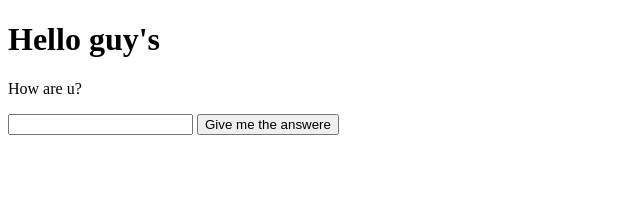
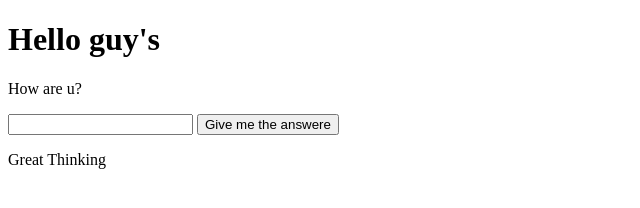
Before and after one commit to FiaruProject/project-1st-version, a plain HTML site: page index.html in a window 1280 px wide. Shown: the whole page, without its empty margins (0-640 px from the left). Drawn offline with Linux system fonts and the light colour scheme.

Commit message:
done the work

```diff
--- a/index.html
+++ b/index.html
@@ -11,5 +11,6 @@
     <p>How are u?</p>
     <input type="text">
     <button>Give me the answere</button>
+    <p>Great Thinking</p>
 </body>
 </html>
```
